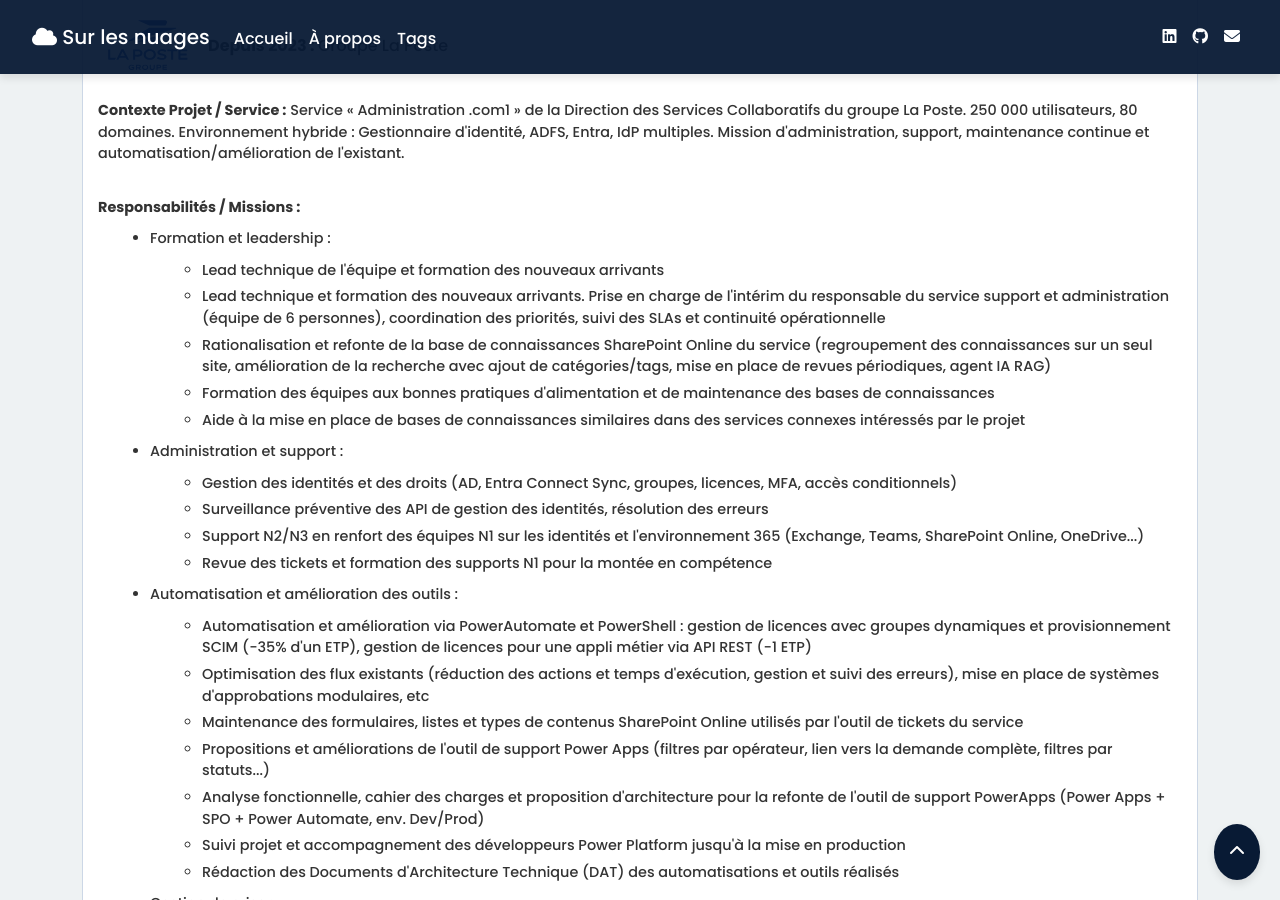
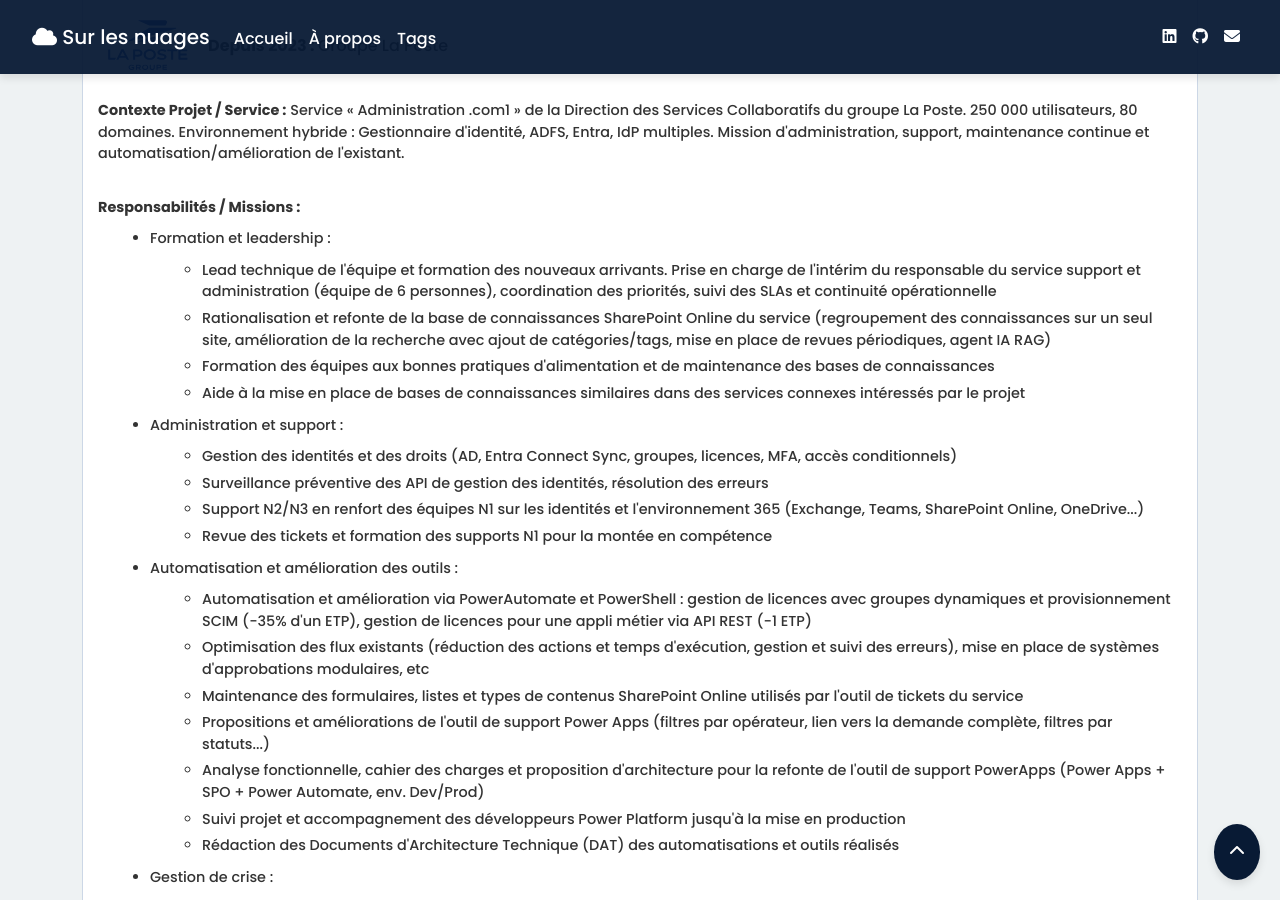
Before and after one commit to Arnaud-Ferriere/SurLesNuages, a Jekyll site: the page built from apropos.html, in a window 1280 px wide and 900 px high, scrolled down 2049 px. Built offline with Jekyll 4.4.1, drawn with Linux system fonts in a browser that asks for light colours.

Commit message:
fix : ligne en double

```diff
--- a/_data/experiences.yml
+++ b/_data/experiences.yml
@@ -23,8 +23,7 @@
       responsibilities:
         - category: "Formation et leadership"
           items:
-            - "Lead technique de l'équipe et formation des nouveaux arrivants"
-            - "Lead technique et formation des nouveaux arrivants. Prise en charge de l'intérim du responsable du service support et administration (équipe de 6 personnes), coordination des priorités, suivi des SLAs et continuité opérationnelle"
+            - "Lead technique de l'équipe et formation des nouveaux arrivants. Prise en charge de l'intérim du responsable du service support et administration (équipe de 6 personnes), coordination des priorités, suivi des SLAs et continuité opérationnelle"
             - "Rationalisation et refonte de la base de connaissances SharePoint Online du service (regroupement des connaissances sur un seul site, amélioration de la recherche avec ajout de catégories/tags, mise en place de revues périodiques, agent IA RAG)"
             - "Formation des équipes aux bonnes pratiques d'alimentation et de maintenance des bases de connaissances"
             - "Aide à la mise en place de bases de connaissances similaires dans des services connexes intéressés par le projet"
```
